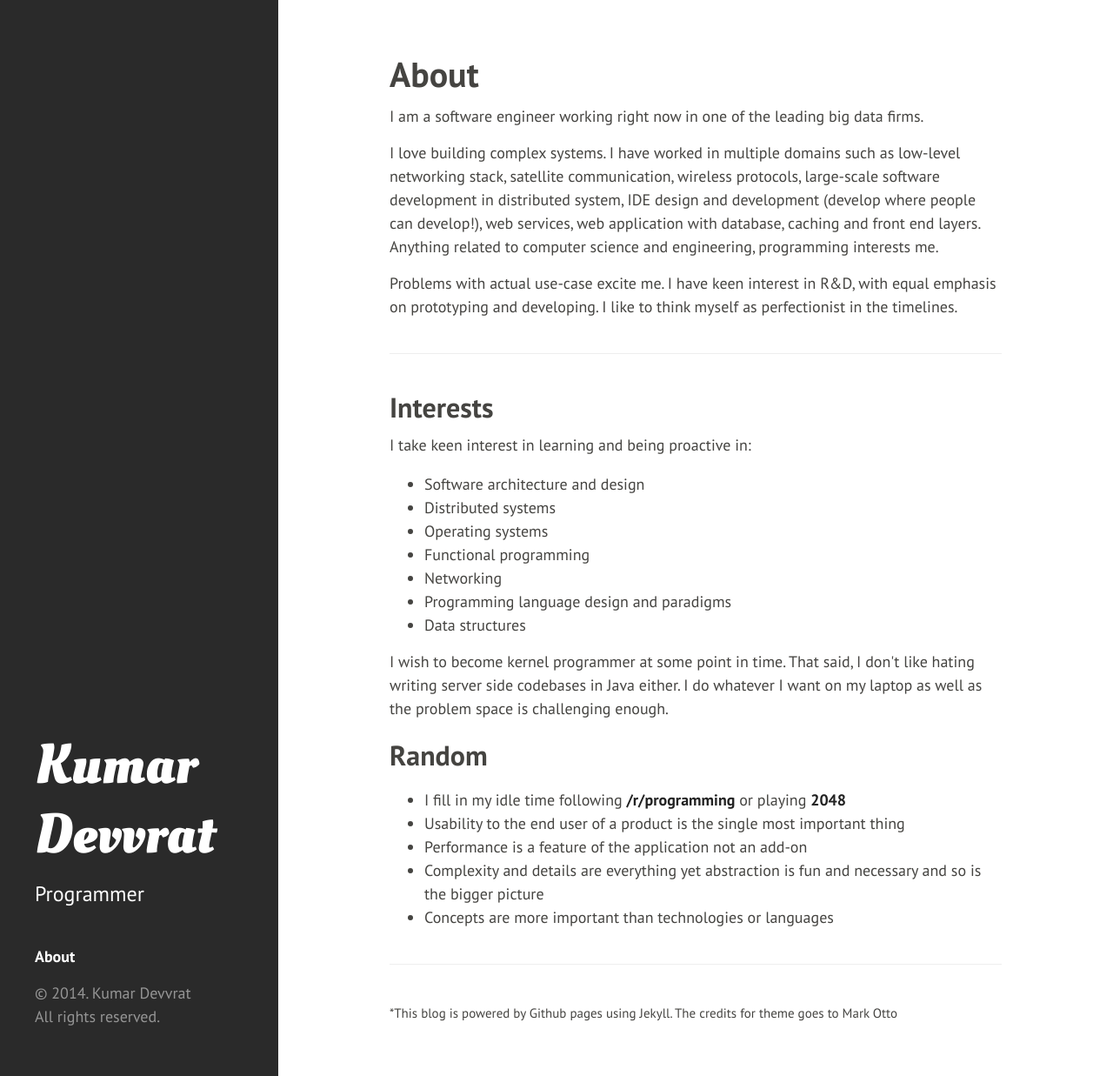
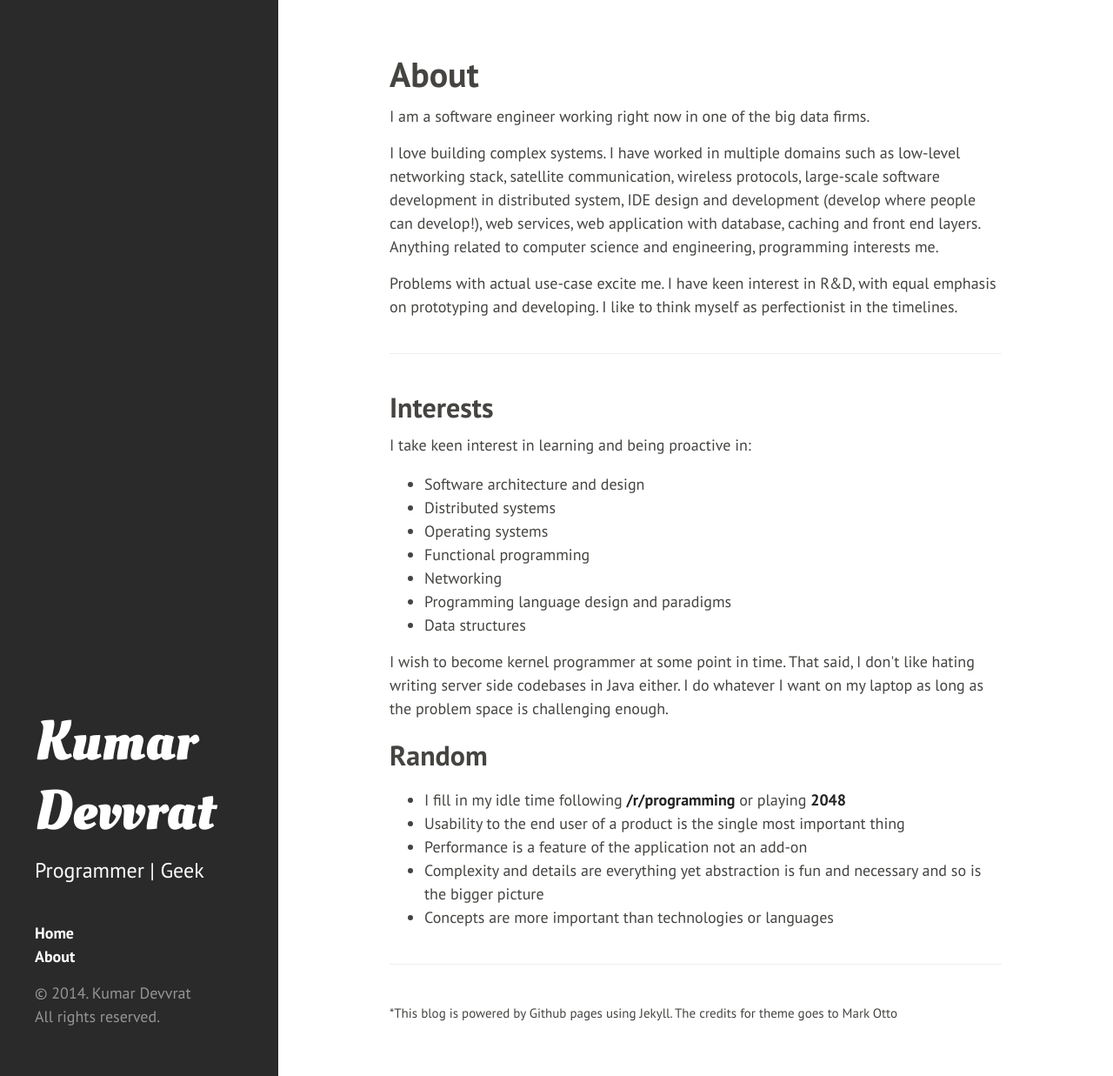
Before and after one commit to KumarDevvrat/kumardevvrat.github.io, a Jekyll site: the page built from about.html, in a window 1280 px wide and 1237 px high. Shown: the whole window at 87% size. Built offline with Jekyll 4.4.1, drawn with Linux system fonts in a browser that asks for light colours; Markdown is read by kramdown in place of the engine named in the settings.

```diff
--- a/_config.yml
+++ b/_config.yml
@@ -1,6 +1,6 @@
 title:        Kumar Devvrat
 tagline:      'Kumar Devvrat'
-description:  'Programmer'
+description:  'Programmer | Geek'
 url:          http://kumardevvrat.github.io
 version:      1.1.1
 author:
--- a/_layouts/default.html
+++ b/_layouts/default.html
@@ -13,6 +13,9 @@
         <div class="colophon">
           <ul class="colophon-links">
             <li>
+              <a href="/">Home</a>
+            </li>
+            <li>
               <a href="/about">About</a>
             </li>
           </ul>
--- a/_layouts/post.html
+++ b/_layouts/post.html
@@ -8,7 +8,7 @@
   {{ content }}
 </div>
 
-<div class="related">
+<!--<div class="related">
   <h2>Related Posts</h2>
   <ul class="related-posts">
     {% for post in site.related_posts limit:3 %}
@@ -23,3 +23,4 @@
     {% endfor %}
   </ul>
 </div>
+-->
--- a/about.html
+++ b/about.html
@@ -7,7 +7,7 @@
 
   <h1 class="page-title">About</h1>
 
-  <p>I am a software engineer working right now in one of the leading big data firms. </p>
+  <p>I am a software engineer working right now in one of the big data firms. </p>
   <p>I love building complex systems. I have worked in multiple domains such as low-level networking stack, satellite communication, wireless protocols, large-scale software development in distributed system, IDE design and development (develop where people can develop!), web services, web application with database, caching and front end layers. Anything related to computer science and engineering, programming interests me.</p>
 
   <p>Problems with actual use-case excite me. I have keen interest in R&D, with equal emphasis on prototyping and developing. I like to think myself as perfectionist in the timelines.</p>
@@ -23,7 +23,7 @@
       <li>Programming language design and paradigms
       <li>Data structures
   </ul>
-  <p>I wish to become kernel programmer at some point in time. That said, I don't like hating writing server side codebases in Java either. I do whatever I want on my laptop as well as the problem space is challenging enough.</p>
+  <p>I wish to become kernel programmer at some point in time. That said, I don't like hating writing server side codebases in Java either. I do whatever I want on my laptop as long as the problem space is challenging enough.</p>
   <h2>Random</h2>
   <ul>
       <li>I fill in my idle time following <a href="http://www.reddit.com/r/programming">/r/programming</a> or playing <a href ="http://gabrielecirulli.github.io/2048/">2048</a>
```
Also changed, not shown: _posts/2013-12-28-hello-world.md (deleted, +0 -8 lines), 4 other files.
